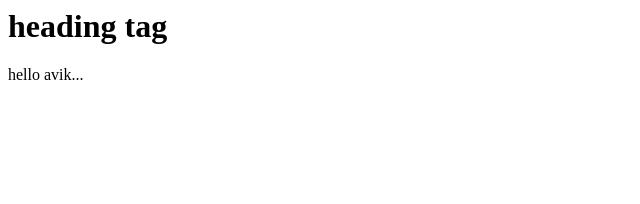
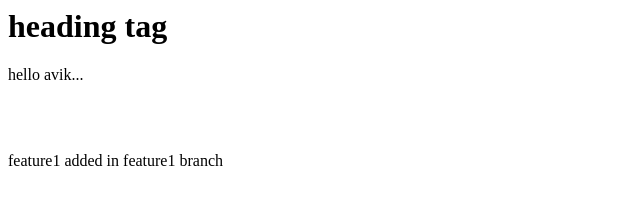
Before and after one commit to avikkumardas666/git-Demo1, a plain HTML site: page index.html in a window 1280 px wide. Shown: the whole page, without its empty margins (0-640 px from the left). Drawn offline with Linux system fonts and the light colour scheme.

Commit message:
new commit done

```diff
--- a/index.html
+++ b/index.html
@@ -1,3 +1,4 @@
 <h1>heading tag</h1>
 <p>hello avik...</p>
 <br><br>
+<p>feature1 added in feature1 branch</p>
```
